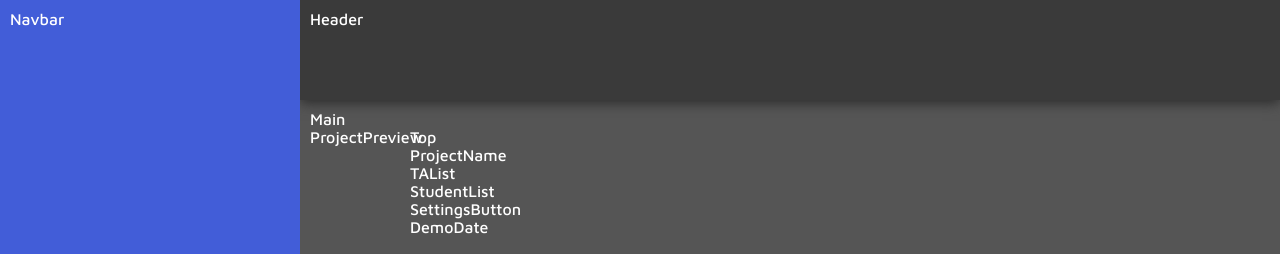
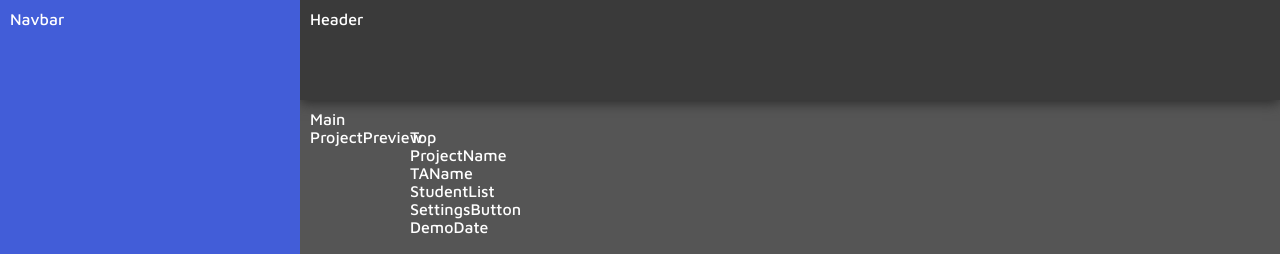
Before and after one commit to Juovitus/CS402, a React (Create React App) app in the folder frontend/: page / in a window 1280 px wide. Shown: the top 254 px of the page. Built offline with nearby package versions, Linux system fonts and the light colour scheme.

Commit message:
not done but merging for collab reasons

```diff
--- a/frontend/src/App.css
+++ b/frontend/src/App.css
@@ -47,12 +47,13 @@ html, body, #root, .App {
     grid-area: main;
     background-color: rgb(85, 85, 85);
 }
-
+/* Currently can't change the top/bottom color but can change the ProjectPreview overall, kinda weird*/
+/*Project Preview Top Half*/
 .Top {
     grid-area: top;
     background-color: rgb(0, 0, 200);
 }
-
+/*Project Preview Bottom Half*/
 .Bottom {
     grid-area: bottom;
     background-color: rgb(0, 200, 100);
--- a/frontend/src/components/projectpreview/TAList.tsx
+++ b/frontend/src/components/projectpreview/TAList.tsx
@@ -1,11 +1,12 @@
 import React from "react";
 
 interface Props {
-
+    TAName: string
 }
 
-export const TAList: React.FC<Props> = () => {
+export const TAList: React.FC<Props> = (TAName) => {
+
     return (
-        <div>TAList</div>
+        <div>TAName</div>
     );
 }
--- a/frontend/src/components/projectpreview/Top.tsx
+++ b/frontend/src/components/projectpreview/Top.tsx
@@ -12,7 +12,7 @@ export const Top: React.FC<Props> = () => {
     return (
         <div>Top
         <ProjectName/>
-        <TAList/>
+        <TAList TAName="Test"/>
         <StudentList/>
         <SettingsButton/>
         <DemoDate/>
```
